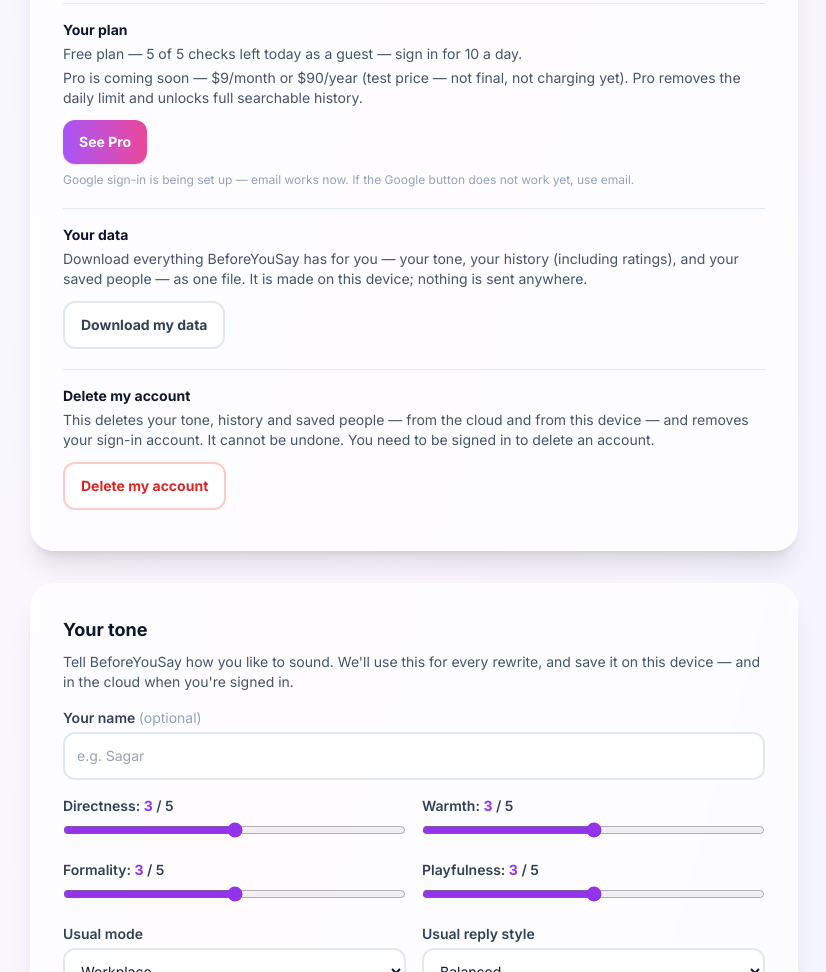
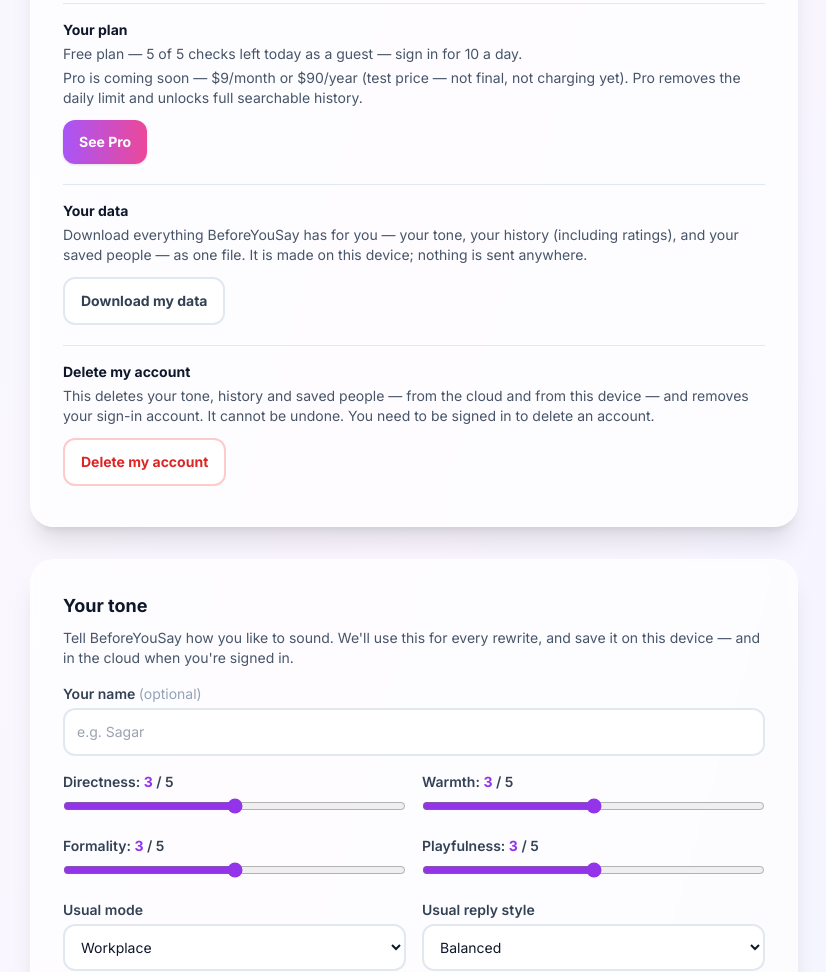
Before and after one commit to sagarjk07/beforeyousay-frontend, a plain HTML site: page public/index.html in a window 1280 px wide. Shown: the part 1749-2721 px from the top of the page, without its empty margins (226-1052 px from the left). Drawn offline with nearby package versions, Linux system fonts and the light colour scheme.

Commit message:
Remove outdated Google sign-in setup note

```diff
--- a/public/index.html
+++ b/public/index.html
@@ -509,7 +509,6 @@
       <button id="upgrade-btn" class="px-4 py-3 rounded-xl bg-gradient-to-r from-purple-500 to-pink-500 text-white text-sm font-bold shadow">See Pro</button>
       <p id="upgrade-status" class="text-sm text-slate-500 mt-2" role="status"></p>
     </div>
-    <p id="google-note" class="text-xs text-slate-400 mt-1">Google sign-in is being set up — email works now. If the Google button does not work yet, use email.</p>
     <!-- Batch 1 trust+control: export your data -->
     <div class="mt-5 pt-4 border-t border-slate-200">
       <h4 class="text-sm font-bold text-slate-900 mb-1">Your data</h4>
```
